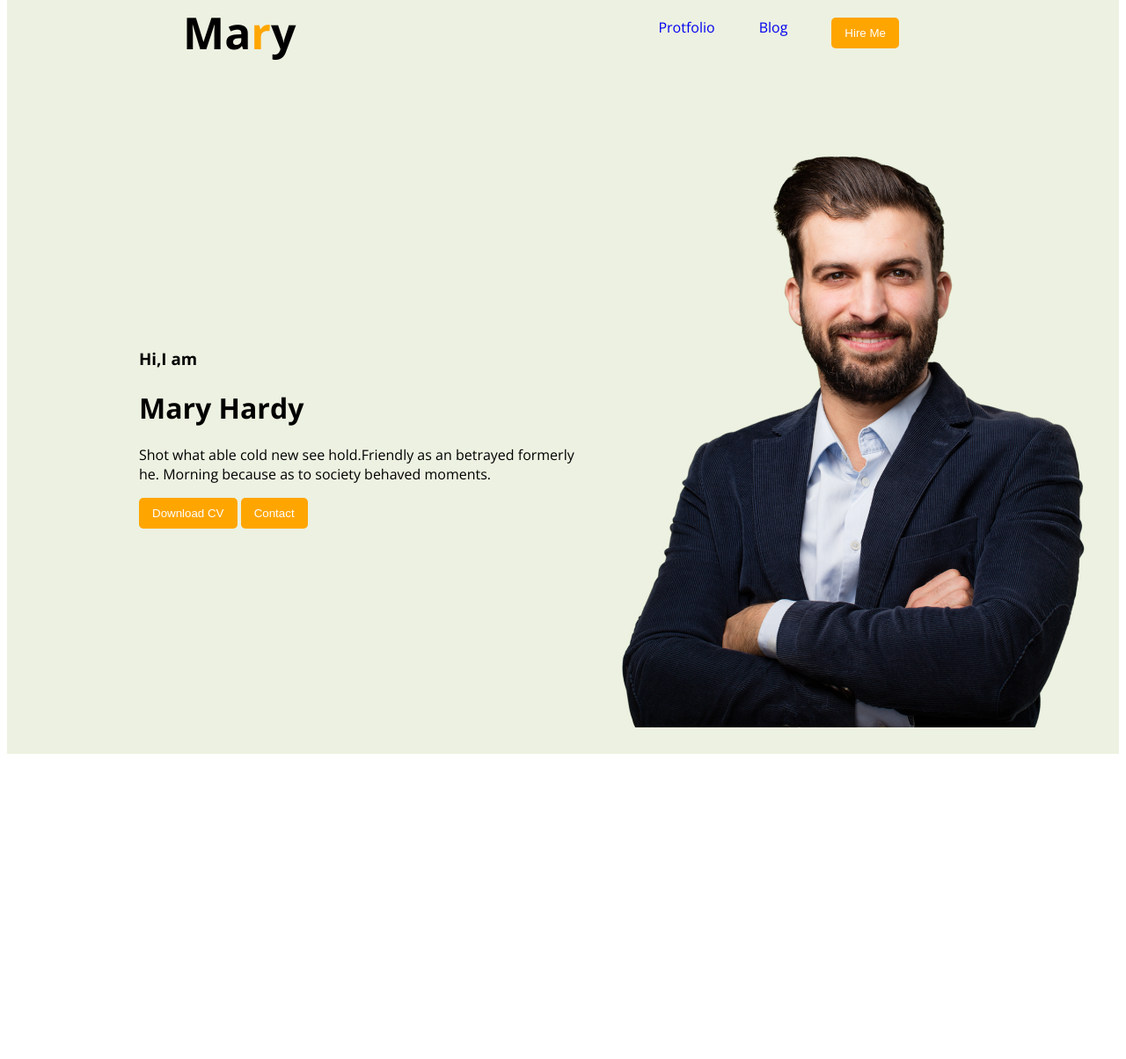
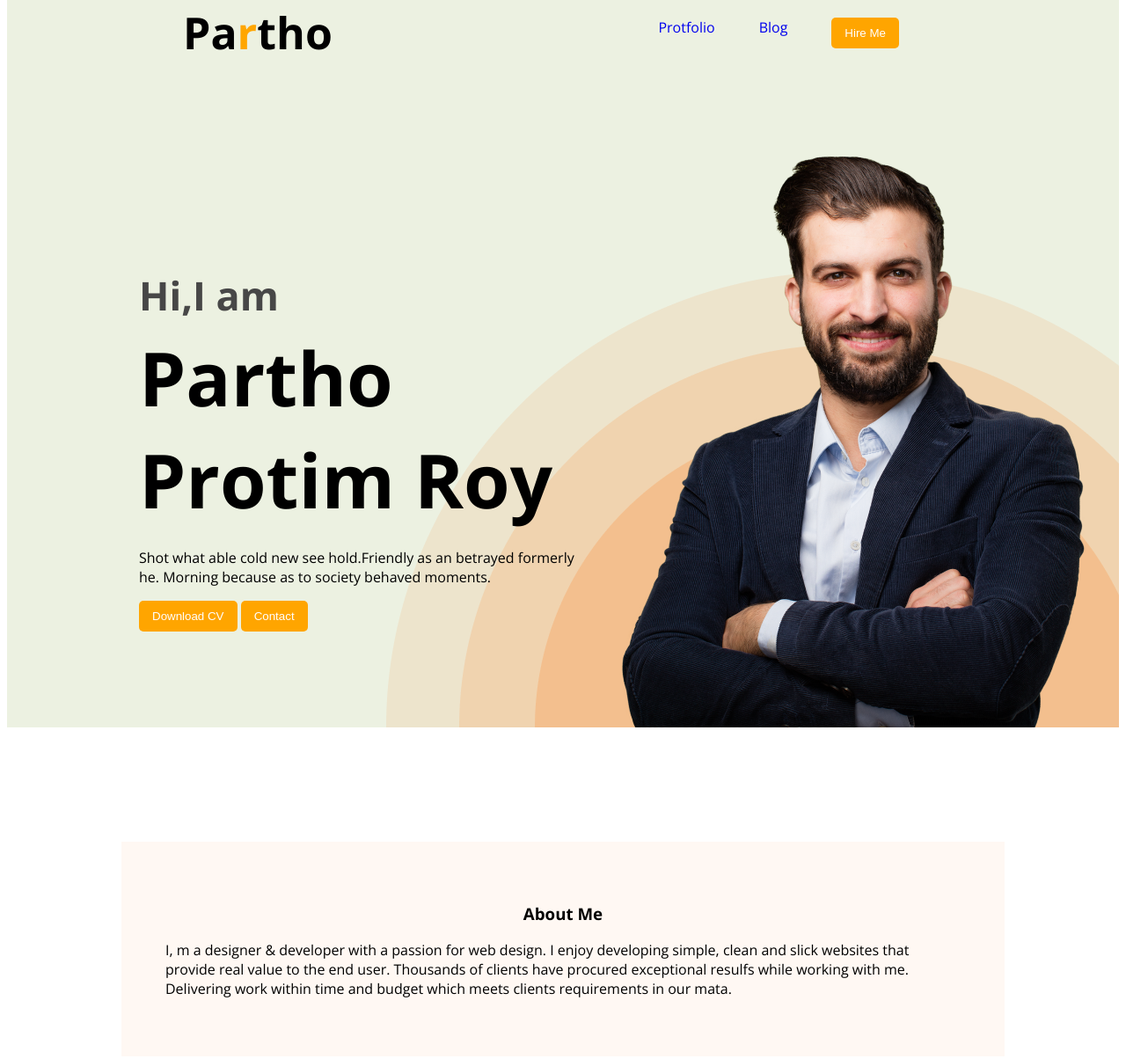
Before and after one commit to parthoroy158/Web-Developer-portfolio-, a plain HTML site: page Index.html in a window 1280 px wide. Shown: the part 55-1259 px from the top of the page at 88% size. Before the commit the page ends 920 px from the top, so only its background shows below. Drawn offline with nearby package versions, Linux system fonts and the light colour scheme.

Commit message:
section added

```diff
--- a/Index.html
+++ b/Index.html
@@ -12,7 +12,7 @@
 <body>
     <header class="header">
         <nav>
-            <h3>Ma<span class="text">r</span>y</h3>
+            <h3>Pa<span class="text">r</span>tho</h3>
         <ul>
             <li><a href="protfolio.html">Protfolio</a></li>
             <li><a href="blog.html">Blog</a></li>
@@ -20,15 +20,25 @@
         </ul>
         </nav>
         <div class="banner">
-            <div>
+            <div class="banner-contant">
                 <h3 class="banner-greeting">Hi,I am</h3>
-                <h1 class="banner-title">Mary Hardy</h1>
-                <p>Shot what able cold new see hold.Friendly as an betrayed formerly he. Morning because as to society behaved moments.</p>
+                <h1 class="banner-title">Partho Protim Roy</h1>
+                <p class="banner-dis">Shot what able cold new see hold.Friendly as an betrayed formerly he. Morning because as to society behaved moments.</p>
                 <button class="but">Download CV</button>
                 <button class="but">Contact</button>
             </div>
             <img classs="profile-pic" src="images/hardy.png" alt="Image">
         </div>
     </header>
+    <main>
+        <section class="about">
+            <h3 class="Section-title">About Me</h3>
+            <p class="secion-desription">I, m a designer & developer with a passion for web design. I enjoy developing simple, clean and slick websites that provide real value to the end user. Thousands of clients have procured exceptional resulfs while working with me. Delivering work within time and budget which meets clients requirements in our mata.</p>
+        </section>
+
+    </main>
+    <footer>
+
+    </footer>
 </body>
 </html>
--- a/Style/portfolio.css
+++ b/Style/portfolio.css
@@ -44,12 +44,44 @@
 /*header related style */
 .header {
     background-color: rgb(236, 241, 225);
+    background-image: url("../images/header_bg.png");
+    background-repeat: no-repeat;
+    background-position: bottom right;
+    justify-content: space-between;
 }
 .banner{
-    padding: 30px 30px 30px 150px;
+    padding: 30px 30px 0px 150px;
     display: flex;
     align-items: center;
+    justify-content: space-between;
+}
+.banner-contant{
+    max-width: 500px;
+
 }
 .banner .profile-pic {
     width: 500px;
+    justify-content: space-between;
 }
+.banner-greeting{
+    font-size:45px;
+    color: #474747;
+    margin-bottom: 0px;
+}
+.banner-title{
+    font-size: 85px;
+    font-weight: 700;
+    margin-top: 5px;
+    margin-bottom: 20px;
+}
+.about{
+    padding: 50px;
+    background-color: #FFF8F3;
+    margin: 130px;
+}
+.Section-title{
+    text-align: center;
+}
+.secion-desription{
+    text-decoration: none;
+}
```
Also changed, not shown: images/partho.png (added).
